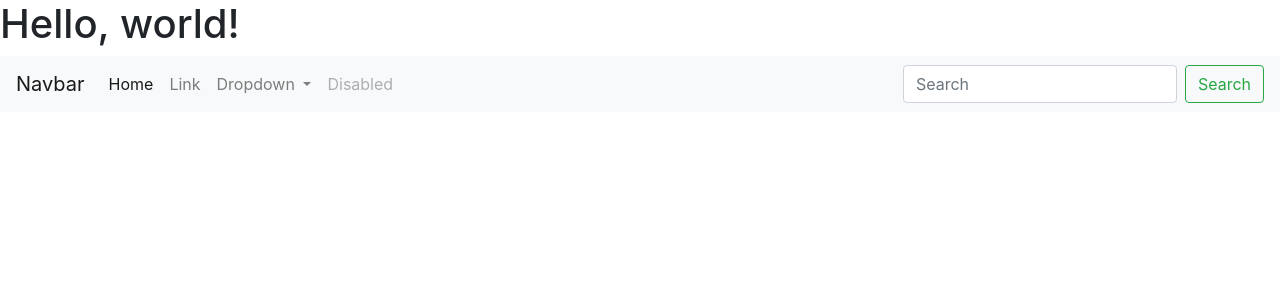
After one commit to SwissPrekek/Notensystem, a PHP site: page /noten.php in a window 1280 px wide. The commit adds this page. Shown: the top 300 px of the page. Run offline with PHP 8.4, Linux system fonts and the light colour scheme; some libraries are stand-ins or nearby versions.

Commit message:
Weiterleitung auf Noten.PHP bei erfolreichem Login
Fabian Z

```diff
--- a/login.php
+++ b/login.php
@@ -57,7 +57,8 @@ if ($_SERVER["REQUEST_METHOD"] == "POST" && empty($error)) {
 
 			if (password_verify($password, $row['password'])){
 			// TODO: wenn Passwort korrekt:  $message .= "Sie sind nun eingeloggt"
-			$message .= "Sie sind nun eingeloggt";
+            $message .= "Sie sind nun eingeloggt";
+            header('Location: noten.php');
 			} else {
 			$error .= "username oder PW falsch";
 			}
--- /dev/null
+++ b/noten.php
@@ -0,0 +1,56 @@
+<!doctype html>
+<html lang="en">
+  <head>
+    <!-- Required meta tags -->
+    <meta charset="utf-8">
+    <meta name="viewport" content="width=device-width, initial-scale=1, shrink-to-fit=no">
+
+    <!-- Bootstrap CSS -->
+    <link rel="stylesheet" href="https://maxcdn.bootstrapcdn.com/bootstrap/4.0.0/css/bootstrap.min.css" integrity="sha384-Gn5384xqQ1aoWXA+058RXPxPg6fy4IWvTNh0E263XmFcJlSAwiGgFAW/dAiS6JXm" crossorigin="anonymous">
+
+    <title>Hello, world!</title>
+  </head>
+  <body>
+    <h1>Hello, world!</h1>
+    <nav class="navbar navbar-expand-lg navbar-light bg-light">
+  <a class="navbar-brand" href="#">Navbar</a>
+  <button class="navbar-toggler" type="button" data-toggle="collapse" data-target="#navbarSupportedContent" aria-controls="navbarSupportedContent" aria-expanded="false" aria-label="Toggle navigation">
+    <span class="navbar-toggler-icon"></span>
+  </button>
+
+  <div class="collapse navbar-collapse" id="navbarSupportedContent">
+    <ul class="navbar-nav mr-auto">
+      <li class="nav-item active">
+        <a class="nav-link" href="#">Home <span class="sr-only">(current)</span></a>
+      </li>
+      <li class="nav-item">
+        <a class="nav-link" href="#">Link</a>
+      </li>
+      <li class="nav-item dropdown">
+        <a class="nav-link dropdown-toggle" href="#" id="navbarDropdown" role="button" data-toggle="dropdown" aria-haspopup="true" aria-expanded="false">
+          Dropdown
+        </a>
+        <div class="dropdown-menu" aria-labelledby="navbarDropdown">
+          <a class="dropdown-item" href="#">Action</a>
+          <a class="dropdown-item" href="#">Another action</a>
+          <div class="dropdown-divider"></div>
+          <a class="dropdown-item" href="#">Something else here</a>
+        </div>
+      </li>
+      <li class="nav-item">
+        <a class="nav-link disabled" href="#">Disabled</a>
+      </li>
+    </ul>
+    <form class="form-inline my-2 my-lg-0">
+      <input class="form-control mr-sm-2" type="search" placeholder="Search" aria-label="Search">
+      <button class="btn btn-outline-success my-2 my-sm-0" type="submit">Search</button>
+    </form>
+  </div>
+</nav>
+    <!-- Optional JavaScript -->
+    <!-- jQuery first, then Popper.js, then Bootstrap JS -->
+    <script src="https://code.jquery.com/jquery-3.2.1.slim.min.js" integrity="sha384-KJ3o2DKtIkvYIK3UENzmM7KCkRr/rE9/Qpg6aAZGJwFDMVNA/GpGFF93hXpG5KkN" crossorigin="anonymous"></script>
+    <script src="https://cdnjs.cloudflare.com/ajax/libs/popper.js/1.12.9/umd/popper.min.js" integrity="sha384-ApNbgh9B+Y1QKtv3Rn7W3mgPxhU9K/ScQsAP7hUibX39j7fakFPskvXusvfa0b4Q" crossorigin="anonymous"></script>
+    <script src="https://maxcdn.bootstrapcdn.com/bootstrap/4.0.0/js/bootstrap.min.js" integrity="sha384-JZR6Spejh4U02d8jOt6vLEHfe/JQGiRRSQQxSfFWpi1MquVdAyjUar5+76PVCmYl" crossorigin="anonymous"></script>
+  </body>
+</html>
```
